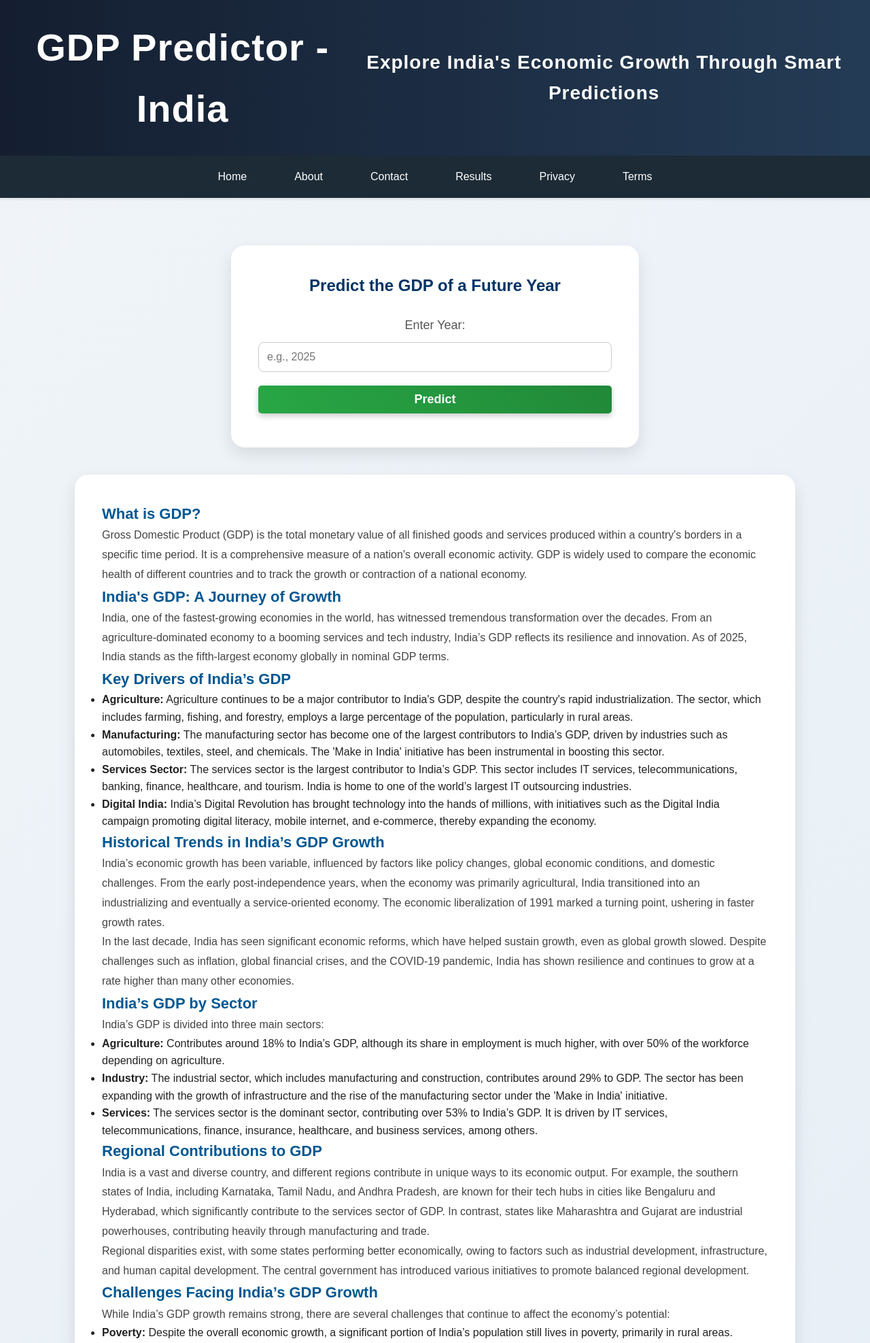
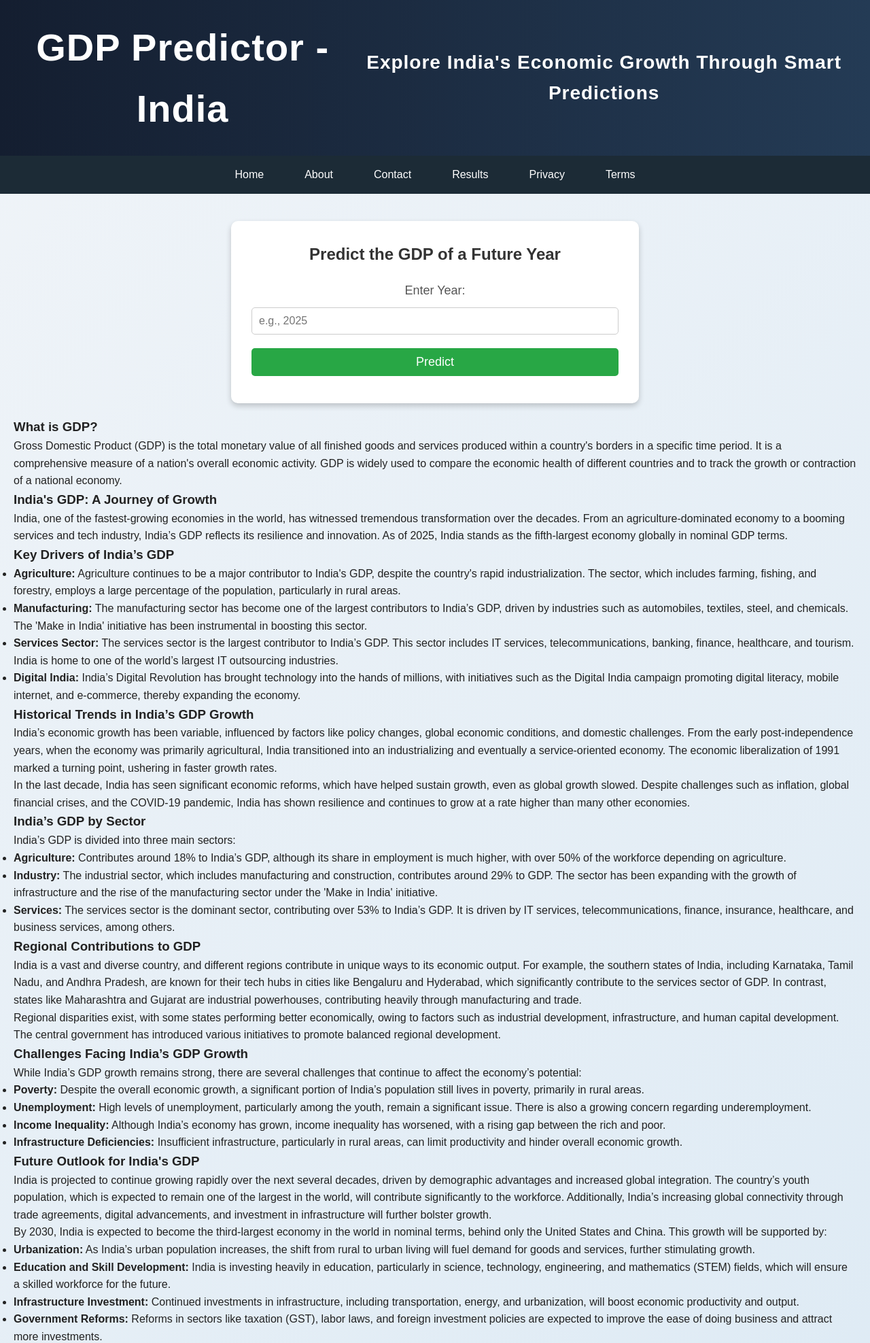
Before and after one commit to HARINARAYAN-2027/gdp-X, a Flask app: page / in a window 1280 px wide. Shown: the top 1975 px of the page at 68% size. Run offline with Flask 2, Linux system fonts and the light colour scheme.

Commit message:
Update home.html

```diff
--- a/templates/home.html
+++ b/templates/home.html
@@ -7,9 +7,7 @@
     <link rel="stylesheet" href="{{ url_for('static', filename='style.css') }}">
     <link href="https://fonts.googleapis.com/css2?family=Poppins:wght@400;500;600&display=swap" rel="stylesheet">
     <meta name="description" content="Predict India's GDP using smart models and explore detailed economic insights.">
-
  <style>
-
     * {
         box-sizing: border-box;
         transition: all 0.3s ease-in-out;
@@ -41,160 +39,86 @@
         display: flex;
         justify-content: center;
         background-color: #1c2b36;
-        box-shadow: 0 2px 4px rgba(0, 0, 0, 0.1);
     }
 
     nav ul li {
-        margin: 0 15px;
+        margin: 0 20px;
     }
 
     nav ul li a {
-        color: #ffffff;
+        color: white;
         text-decoration: none;
-        padding: 18px 20px;
+        padding: 15px 10px;
+        display: inline-block;
         font-weight: 500;
-        display: block;
-        position: relative;
-    }
-
-    nav ul li a::after {
-        content: '';
-        position: absolute;
-        left: 0;
-        bottom: 10px;
-        height: 3px;
-        width: 0;
-        background-color: #00ffff;
-        transition: width 0.3s;
-    }
-
-    nav ul li a:hover::after {
-        width: 100%;
     }
 
     nav ul li a:hover {
-        color: #00ffff;
+        background-color: #2a3e52;
+        border-radius: 5px;
     }
 
-    main {
-        padding: 50px 20px;
-        max-width: 1100px;
-        margin: auto;
+    .news-section {
+        overflow-x: auto;
+        white-space: nowrap;
+        padding: 20px;
+        background-color: #fff;
     }
 
-    .form-section, .gdp-info {
-        background-color: #ffffff;
-        padding: 40px;
-        border-radius: 20px;
-        box-shadow: 0 10px 25px rgba(0, 0, 0, 0.1);
-        margin-bottom: 40px;
-        animation: fadeIn 0.6s ease-in-out;
+    .news-card {
+        display: inline-block;
+        background: #f9f9f9;
+        width: 280px;
+        margin-right: 20px;
+        border-radius: 12px;
+        box-shadow: 0 4px 10px rgba(0,0,0,0.1);
+        vertical-align: top;
+        transition: transform 0.3s ease;
+        text-align: left;
     }
 
-    @keyframes fadeIn {
-        from { opacity: 0; transform: translateY(30px); }
-        to { opacity: 1; transform: translateY(0); }
+    .news-card:hover {
+        transform: translateY(-5px);
     }
 
-    .form-section h2 {
-        margin-bottom: 25px;
-        color: #003366;
-        font-size: 24px;
-        font-weight: 600;
+    .news-card img {
+        width: 100%;
+        height: 160px;
+        object-fit: cover;
+        border-top-left-radius: 12px;
+        border-top-right-radius: 12px;
     }
 
-    label {
-        margin-top: 15px;
-        font-weight: 500;
+    .news-content {
+        padding: 15px;
     }
 
-    input[type="number"] {
-        padding: 12px;
+    .news-content h3 {
         font-size: 16px;
-        border-radius: 8px;
-        border: 1px solid #ccc;
-        margin-top: 10px;
+        margin: 0 0 10px;
     }
 
-    button {
-        padding: 14px;
-        font-size: 16px;
-        margin-top: 20px;
-        background: linear-gradient(45deg, #28a745, #218838);
-        color: white;
-        border: none;
-        border-radius: 8px;
-        cursor: pointer;
-        font-weight: bold;
-        box-shadow: 0 4px 8px rgba(0,0,0,0.2);
+    .news-content p {
+        font-size: 14px;
+        color: #555;
     }
 
-    button:hover {
-        background: linear-gradient(45deg, #1e7e34, #155d27);
-        transform: scale(1.05);
+    @media (max-width: 600px) {
+        .news-card {
+            width: 220px;
         }
 
-    .gdp-info h3 {
-        color: #005792;
-        font-size: 22px;
+        .news-content h3 {
+            font-size: 15px;
         }
 
-    .gdp-info p {
-        line-height: 1.8;
-        color: #444;
-        font-size: 16px;
+        .news-content p {
+            font-size: 13px;
         }
-
-    footer {
-        background-color: #0d1a26;
-        color: white;
-        text-align: center;
-        padding: 30px 15px;
-        margin-top: 40px;
-    }
-
-    .social-media {
-        margin-top: 20px;
-    }
-
-    .social-media a {
-        margin: 0 10px;
-        display: inline-block;
-        color: white;
-        font-size: 20px;
-        transition: transform 0.3s;
-    }
-
-    .social-media a:hover {
-        transform: scale(1.2);
-        color: #00ffff;
-    }
-
-    footer .privacy-links {
-        margin-top: 10px;
-    }
-
-    footer .privacy-links a {
-        color: #ccc;
-        text-decoration: underline;
-        margin: 0 8px;
-        font-size: 14px;
-    }
-
-    footer .privacy-links a:hover {
-        color: #00ffff;
-    }
-    .news-gallery .grid {
-    display: grid;
-    grid-template-columns: repeat(auto-fit, minmax(20px, 1fr));
-    gap: 25px;
-    }
-    .news-gallery img {
-    width: 10%;
-    height: 25px;
-    object-fit: cover;
     }
 </style>
+
+
 
 
 </head>
@@ -282,15 +206,23 @@
                 <li><strong>Infrastructure Investment:</strong> Continued investments in infrastructure, including transportation, energy, and urbanization, will boost economic productivity and output.</li>
                 <li><strong>Government Reforms:</strong> Reforms in sectors like taxation (GST), labor laws, and foreign investment policies are expected to improve the ease of doing business and attract more investments.</li>
             </ul>
+      <div class="container">
+        <h2>Welcome to the GDP Prediction Portal</h2>
+        <p>Explore India's economic growth trends and forecasts powered by data science.</p>
+    </div>
+
+    <section class="news-section">
         <div class="news-container">
             {% for item in news %}
             <div class="news-card">
-        <img src="{{ url_for('static', filename='images/' ~ item.image) }}" alt="News Image">
-        <h3>{{ item.title }}</h3>
-        <p>{{ item.description }}</p>
+                <a href="{{ url_for('news_detail', news_id=item.id) }}">
+                    <img src="{{ url_for('static', filename='news_images/' ~ item.image) }}" alt="{{ item.title }}">
+                    <div class="description">{{ item.description[:100] }}...</div>
+                </a>
             </div>
             {% endfor %}
         </div>
+    </section>
 
 </section>
 
```
Lines whose indentation alone changed are shown as unchanged.
